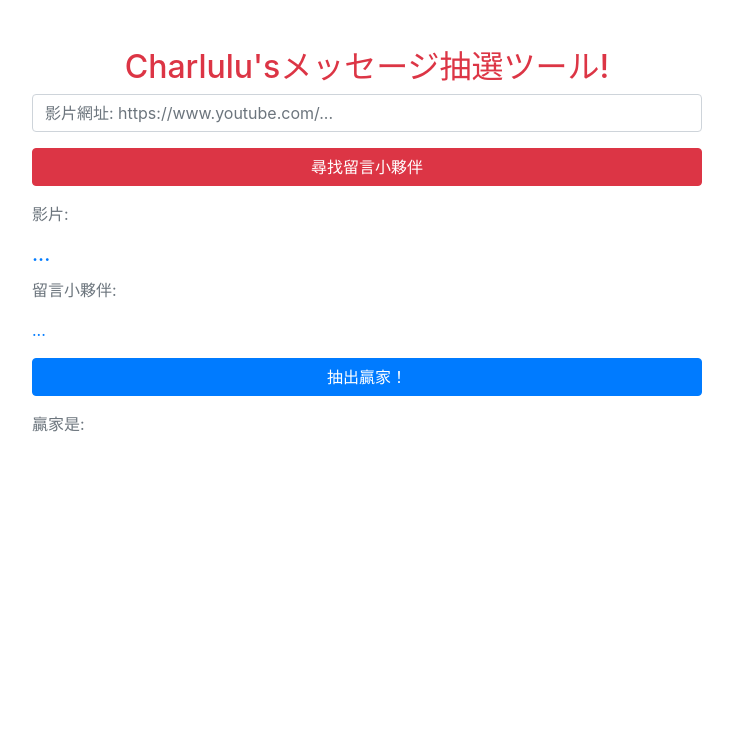
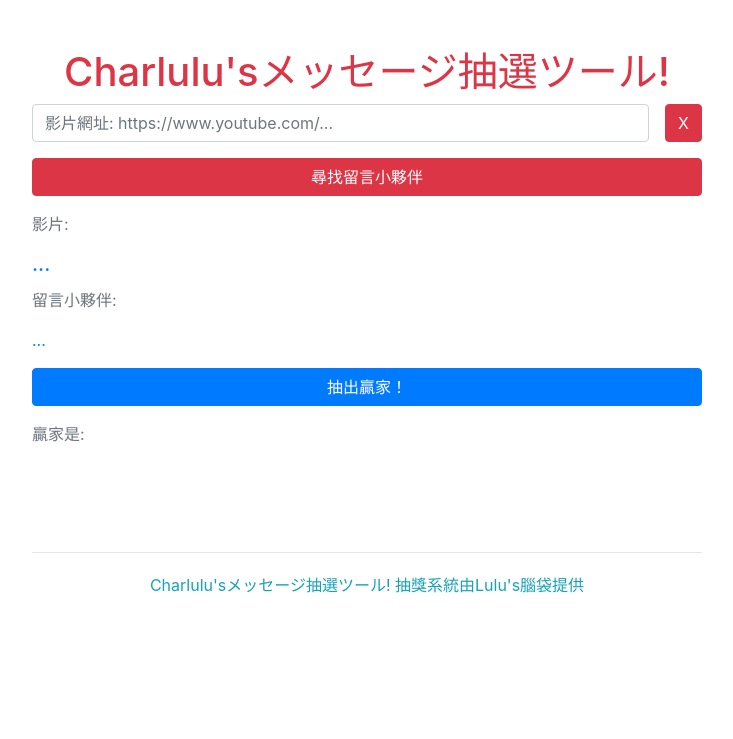
Before and after one commit to niqoar/youtubeCommentPicker, a plain HTML site: page index.html in a window 1280 px wide. Shown: the whole page, without its empty margins (273-1006 px from the left). Drawn offline with nearby package versions, Linux system fonts and the light colour scheme.

Commit message:
Update index.html

```diff
--- a/index.html
+++ b/index.html
@@ -12,8 +12,11 @@
   <div class="container mt-5 d-flex flex-column" style="width: 700px;">
 
     <!--input--->
-      <h1 class="h2 text-danger text-center" for="urlInput">Charlulu'sメッセージ抽選ツール!</h1>
-      <input id="urlInput" type="url" class="form-control" placeholder="影片網址: https://www.youtube.com/...">
+      <h1 class="h1 text-danger text-center" for="urlInput">Charlulu'sメッセージ抽選ツール!</h1>
+      <div class="d-flex" id="inputBox">
+        <input id="urlInput" type="url" class="form-control" placeholder="影片網址: https://www.youtube.com/...">
+        <button id="reloadButton" class="btn btn-danger ml-3">X</button>
+      </div>
       <button id="sendButton" type="button" class="btn btn-danger mt-3">尋找留言小夥伴</button>
 
     <!--video info + name list--->
@@ -26,7 +29,15 @@
     <button id="winnerButton" class="btn btn-primary">抽出贏家！</button>
     <p class="mt-3 text-secondary">贏家是:</p>
     <p class="text-primary display-2 fw-bold" id="winner"> </p>
+    <!--winner comment-->
+    <p class="mt-3 text-secondary" id="winnerCommentLabel" style="display: none;">贏家留言:</p>
+    <p class="h4 text-primary fw-bold" id="winnerComment"> </p>
 
+    <!---footer-->
+    <div style="height: 200px; margin-top: 50px;">
+      <hr></hr>
+      <p class="footerText text-info p-sm-1 text-center">Charlulu'sメッセージ抽選ツール! 抽獎系統由Lulu's腦袋提供</p>
+    </div>
 
   </div>
 
```
